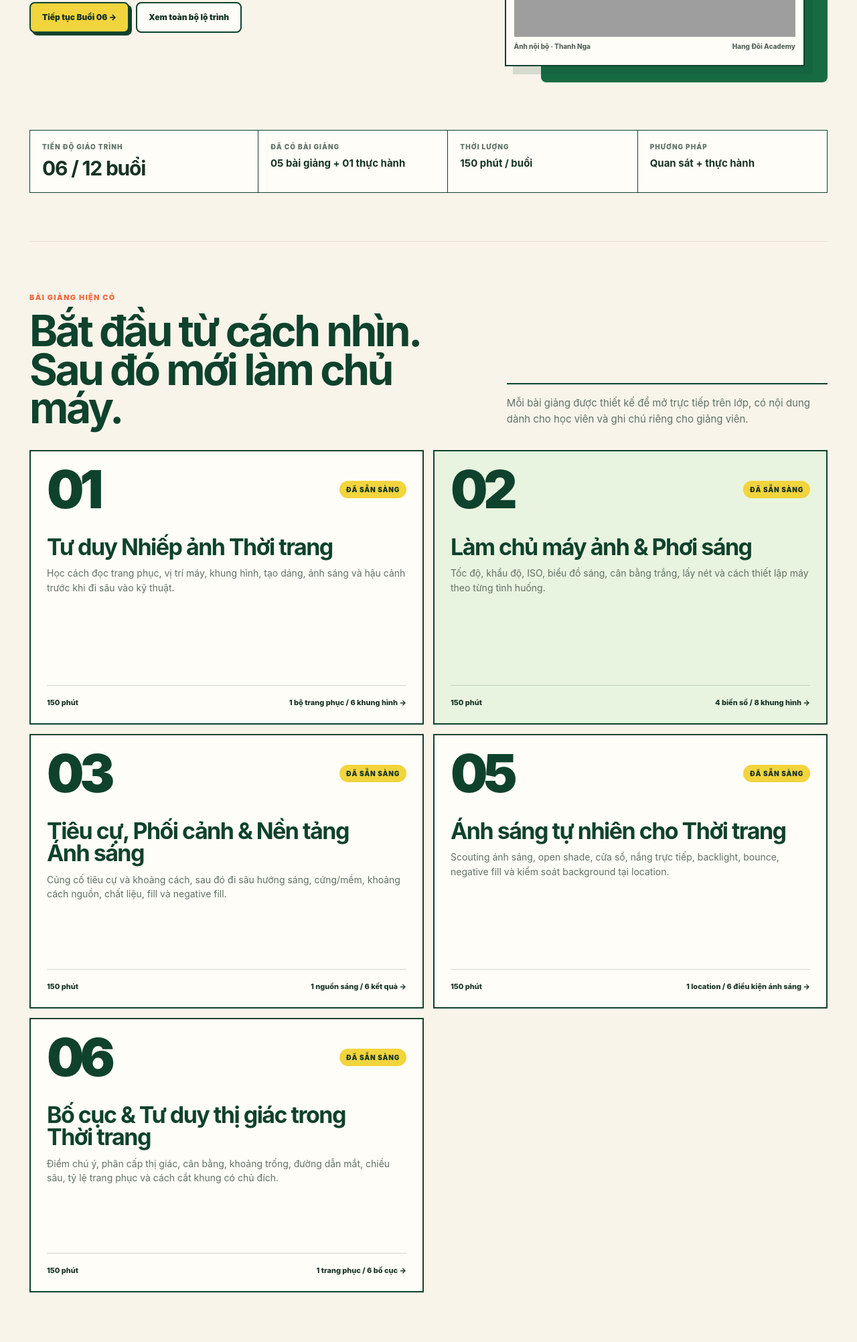
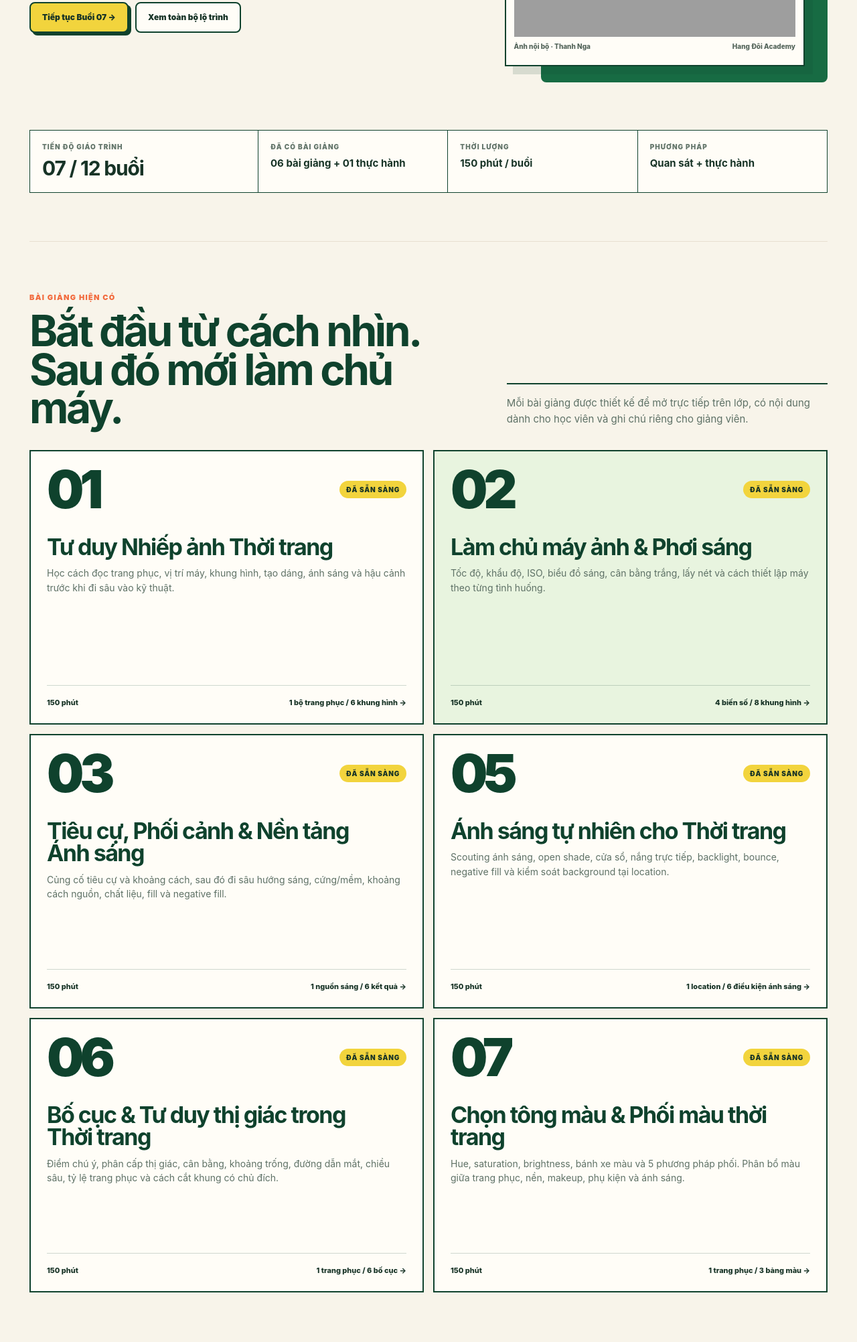
Before and after one commit to hangdoivn/hangdoi_academy, a plain HTML site: page lessons/photography-basic/fashion/index.html in a window 1280 px wide. Shown: the part 536-2540 px from the top of the page at 67% size. Drawn offline with Linux system fonts and the light colour scheme; grey boxes are pictures that could not be loaded.

Commit message:
feat(fashion-lessons): open lesson 07 color harmony in index

```diff
--- a/lessons/photography-basic/fashion/index.html
+++ b/lessons/photography-basic/fashion/index.html
@@ -99,7 +99,7 @@
         <h1>Bài giảng<br>Thời trang.</h1>
         <p class="lead">Lộ trình 12 buổi đi từ <strong>tư duy hình ảnh → làm chủ máy → ánh sáng → hướng dẫn người mẫu → chụp thực tế → hậu kỳ → dự án cuối khóa</strong>.</p>
         <div class="hero-actions">
-          <a class="btn primary" href="/bai-giang/nhiep-anh-co-ban/thoi-trang/buoi-06/">Tiếp tục Buổi 06 →</a>
+          <a class="btn primary" href="/bai-giang/nhiep-anh-co-ban/thoi-trang/buoi-07/">Tiếp tục Buổi 07 →</a>
           <a class="btn ghost" href="#lo-trinh">Xem toàn bộ lộ trình</a>
         </div>
       </div>
@@ -114,8 +114,8 @@
     </section>
 
     <div class="progress-strip">
-      <div class="progress-main"><small>Tiến độ giáo trình</small><strong>06 / 12 buổi</strong></div>
-      <div class="progress-cell"><small>Đã có bài giảng</small><strong>05 bài giảng + 01 thực hành</strong></div>
+      <div class="progress-main"><small>Tiến độ giáo trình</small><strong>07 / 12 buổi</strong></div>
+      <div class="progress-cell"><small>Đã có bài giảng</small><strong>06 bài giảng + 01 thực hành</strong></div>
       <div class="progress-cell"><small>Thời lượng</small><strong>150 phút / buổi</strong></div>
       <div class="progress-cell"><small>Phương pháp</small><strong>Quan sát + thực hành</strong></div>
     </div>
@@ -166,6 +166,12 @@
           </div>
           <div class="lesson-meta"><span>150 phút</span><span>1 trang phục / 6 bố cục →</span></div>
         </a>
+        <a class="lesson-feature" href="/bai-giang/nhiep-anh-co-ban/thoi-trang/buoi-07/">
+          <div><div class="lesson-top"><div class="lesson-no">07</div><div class="status">Đã sẵn sàng</div></div>
+          <h3>Chọn tông màu & Phối màu thời trang</h3>
+          <p>Hue, saturation, brightness, bánh xe màu và 5 phương pháp phối. Phân bổ màu giữa trang phục, nền, makeup, phụ kiện và ánh sáng.</p></div>
+          <div class="lesson-meta"><span>150 phút</span><span>1 trang phục / 3 bảng màu →</span></div>
+        </a>
       </div>
     </section>
 
@@ -191,7 +197,7 @@
 
       <div class="phase"><span>Giai đoạn 03</span><span>Người mẫu & buổi chụp</span></div>
       <div class="roadmap">
-        <div class="roadmap-row upcoming"><div class="roadmap-no">07</div><div class="roadmap-title"><strong>Tạo dáng & Hướng dẫn người mẫu</strong><span>Tư thế · chuyển động · giao tiếp</span></div><div class="roadmap-focus">Biến chỉ dẫn thành thay đổi cụ thể trong khung hình.</div><div class="roadmap-action"><span>Sắp triển khai</span></div></div>
+        <div class="roadmap-row live"><div class="roadmap-no">07</div><div class="roadmap-title"><strong>Chọn tông màu & Phối màu thời trang</strong><span>Bánh xe màu · màu chủ đạo · bảng màu · background · makeup</span></div><div class="roadmap-focus">Chọn quan hệ và phân bổ màu cho một concept chụp dựa trên trang phục.</div><div class="roadmap-action"><a href="/bai-giang/nhiep-anh-co-ban/thoi-trang/buoi-07/">Mở bài</a></div></div>
         <div class="roadmap-row upcoming"><div class="roadmap-no">08</div><div class="roadmap-title"><strong>Chụp Lookbook / Sản phẩm thời trang</strong><span>Shot list · tính đồng nhất · coverage</span></div><div class="roadmap-focus">Triển khai một bộ ảnh giới thiệu bộ sưu tập có hệ thống.</div><div class="roadmap-action"><span>Sắp triển khai</span></div></div>
       </div>
 
```
